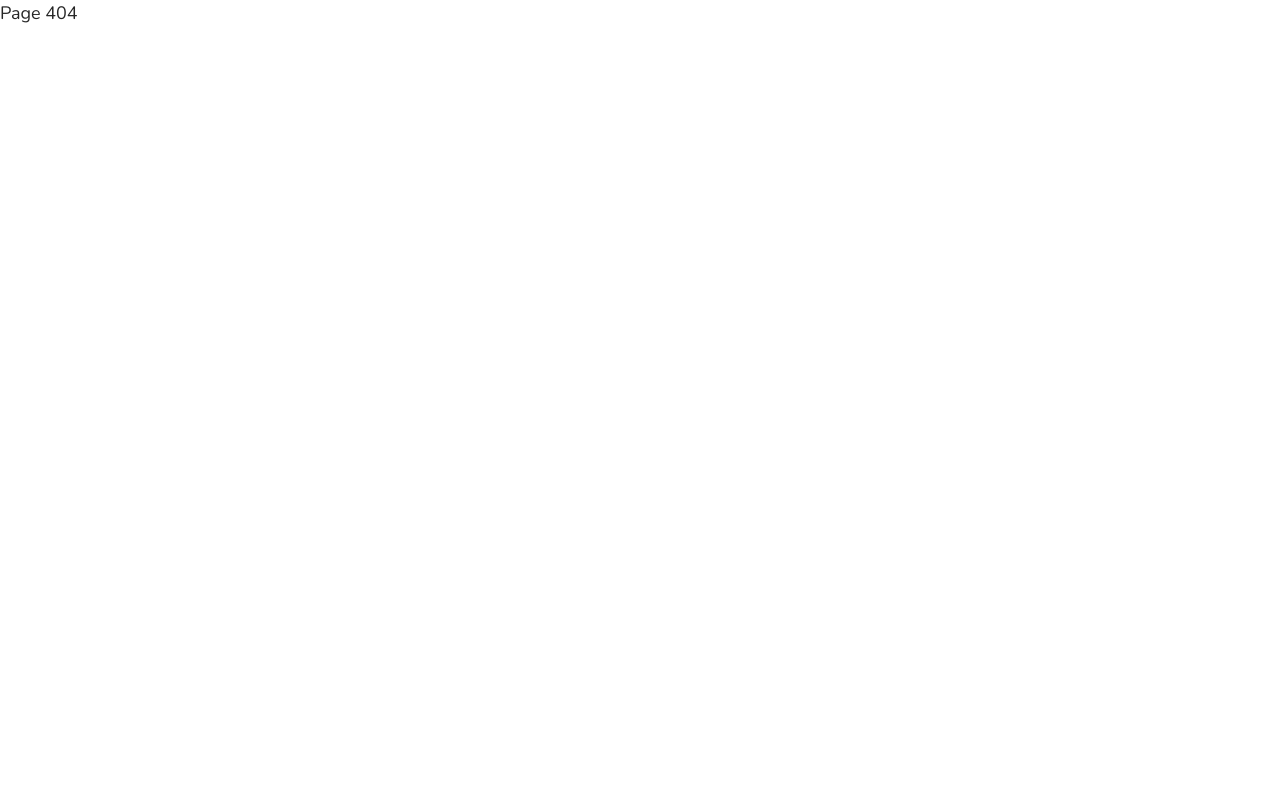
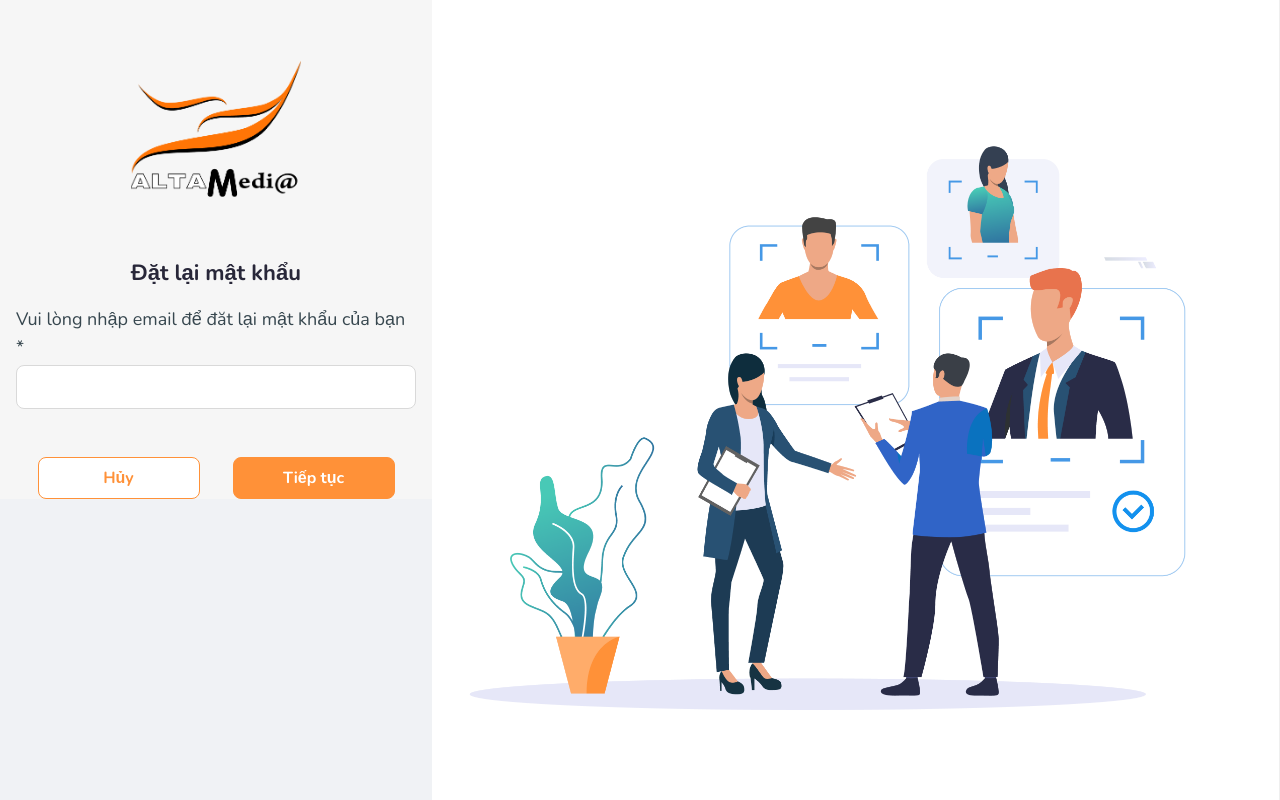
Before and after one commit to DQNam2202/Queuing-System-Alta, a React (Create React App) app: page /resetpass in a window 1280 px wide. Before the commit this address had no page. Built offline with nearby package versions, Linux system fonts and the light colour scheme.

Commit message:
Done-Reset_Password

```diff
--- /dev/null
+++ b/src/pages/Home/ResetPassword/index.tsx
@@ -0,0 +1,63 @@
+import React from 'react';
+import { Input, Layout } from 'antd';
+const { Sider, Content } = Layout;
+
+const ResetPassword = () => {
+  return (
+    <React.Fragment>
+      <Layout className='h-screen'>
+        <Content className='w-[592px]'>
+          <div className='flex justify-center items-center w-full bg-primary-light-gray'>
+            <div className='flex flex-col justify-center items-center w-[400px]'>
+              <div className='w-[170px] h-[137px] mt-[60px] mb-[60px]'>
+                <img
+                  src='./images/Logo_alta.png'
+                  alt='Logo'
+                  className='w-full h-full object-cover'
+                />
+              </div>
+              <div className='w-full'>
+                <form className='w-full'>
+                  <h1 className='text-center text-primary-gray-500 font-bold text-[22px] leading-8'>
+                    Đặt lại mật khẩu
+                  </h1>
+                  <div className='mt-4'>
+                    <label className='font-normal text-primary-gray-300 leading-7 '>
+                      Vui lòng nhập email để đăt lại mật khẩu của bạn *
+                    </label>
+                    <Input className='w-full h-11 rounded-lg mt-1 hover:border-primary' />
+                  </div>
+                  <div className='flex justify-center mt-[48px] gap-x-[33px]'>
+                    <button
+                      type='submit'
+                      className='btn-primary btn-outline text-base'
+                    >
+                      Hủy
+                    </button>
+                    <button type='submit' className='btn-primary text-base'>
+                      Tiếp tục
+                    </button>
+                  </div>
+                </form>
+              </div>
+            </div>
+          </div>
+        </Content>
+        <Sider width={'848px'}>
+          <div
+            style={{
+              height: '100vh',
+              backgroundImage: 'url(./images/poster02.png)',
+              backgroundRepeat: 'no-repeat',
+              backgroundSize: 'cover',
+              backgroundPosition: 'center center',
+              objectFit: 'cover',
+            }}
+          ></div>
+        </Sider>
+      </Layout>
+    </React.Fragment>
+  );
+};
+
+export default ResetPassword;
--- a/src/routes/routes.tsx
+++ b/src/routes/routes.tsx
@@ -9,6 +9,7 @@
 import Page404 from '../components/Page404';
 import Login from '../pages/Home/Login';
 import CreateNewPassword from '../pages/Home/CreateNewPassword';
+import ResetPassword from '../pages/Home/ResetPassword';
 
 export const publicRoutes: RouteObject[] = [
   {
@@ -24,6 +25,14 @@
     element: (
       <PublicRoute>
         <Login />
+      </PublicRoute>
+    ),
+  },
+  {
+    path: '/resetpass',
+    element: (
+      <PublicRoute>
+        <ResetPassword />
       </PublicRoute>
     ),
   },
```
